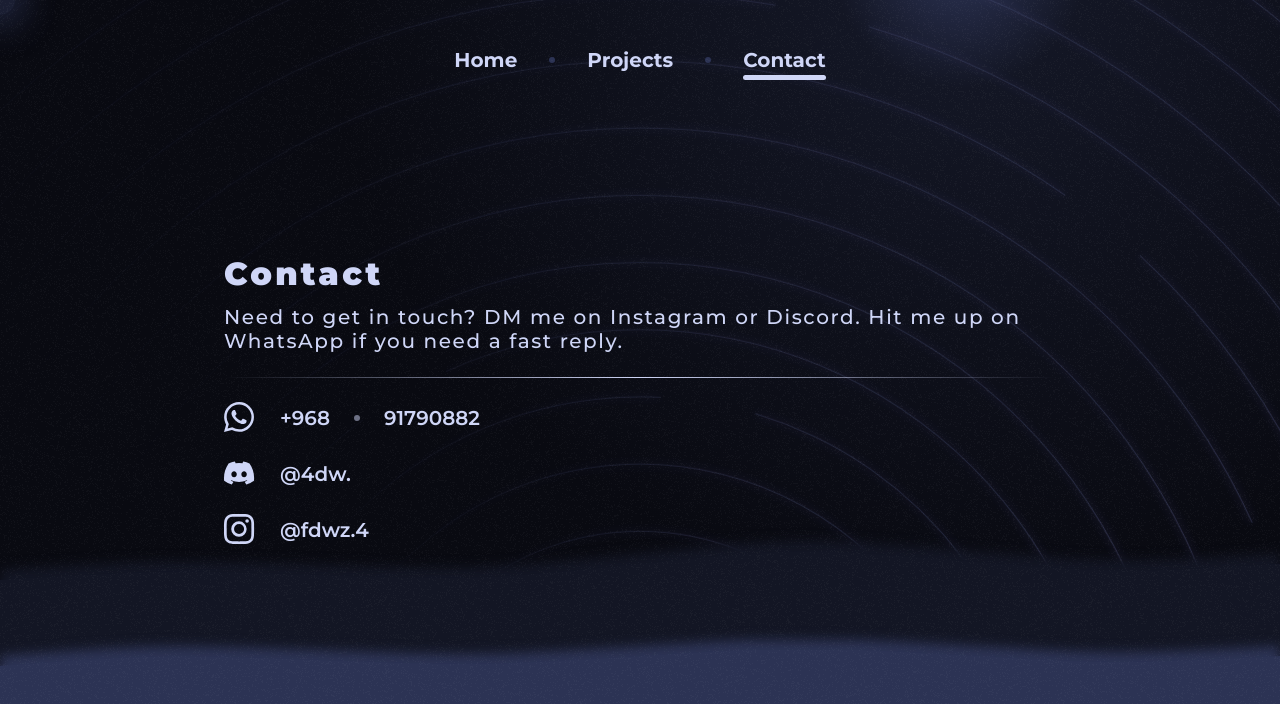
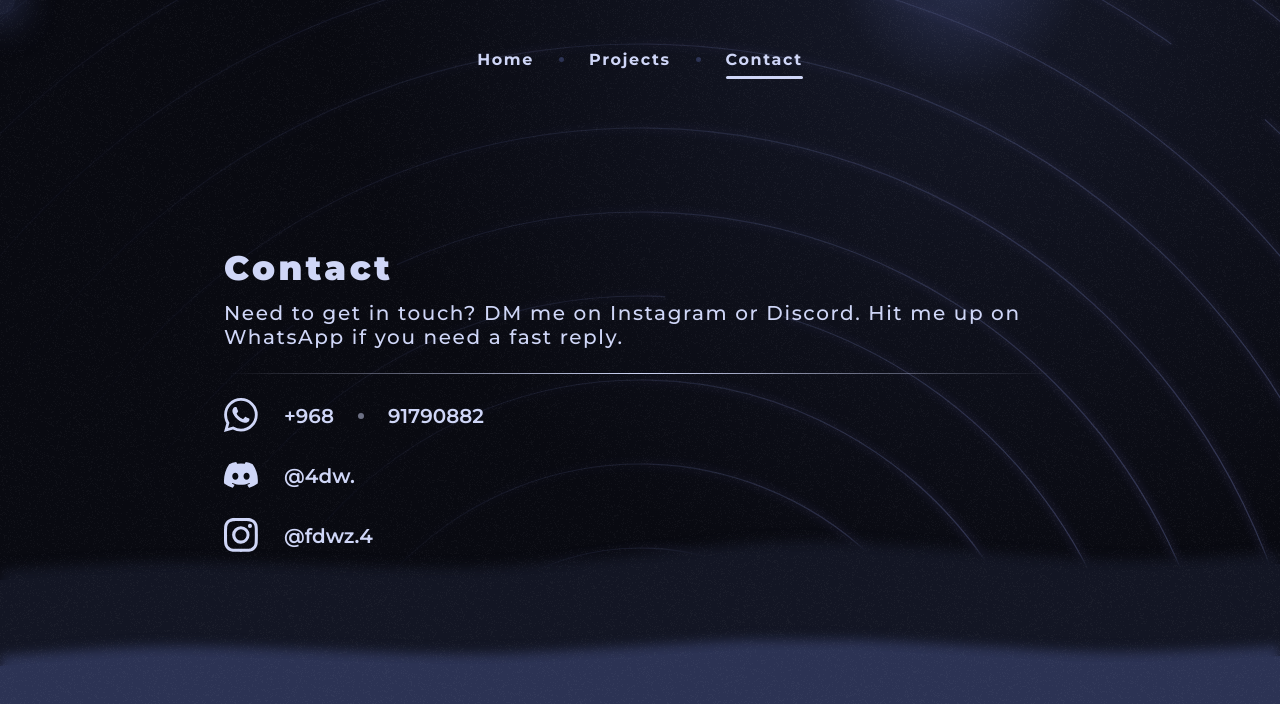
Before and after one commit to FdwZ47/FdwZ47.dev, a Vue app: page /Contacts in a window 1280 px wide. Shown: the top 704 px of the page. Built offline with nearby package versions, Linux system fonts and the light colour scheme.

Commit message:
fix trails and sizes

```diff
--- a/src/assets/styles/_variables.sass
+++ b/src/assets/styles/_variables.sass
@@ -11,15 +11,15 @@ $space-lg: clamp(1rem, 3vw, 2rem)
 $space-xl: clamp(1.5rem, 4vw, 3rem)
 $space-2xl: clamp(2rem, 6vw, 5rem)
 
-$font-xs: clamp(0.75rem, 0.7rem + 0.25vw, 0.875rem)
-$font-sm: clamp(0.875rem, 0.8rem + 0.35vw, 1rem)
-$font-md: clamp(1rem, 0.9rem + 0.5vw, 1.25rem)
-$font-lg: clamp(1.25rem, 1rem + 0.75vw, 1.5rem)
-$font-xl: clamp(1.5rem, 1.2rem + 1vw, 2rem)
+$font-xs: clamp(0.875rem, 0.8rem + 0.25vw, 0.95rem)
+$font-sm: clamp(1rem, 0.9rem + 0.35vw, 1.05rem)
+$font-md: clamp(1.125rem, 1rem + 0.5vw, 1.25rem)
+$font-lg: clamp(1.5rem, 1.25rem + 0.75vw, 1.625rem)
+$font-xl: clamp(1.75rem, 1.5rem + 1vw, 2.125rem)
 
-$icon-sm: clamp(1.5rem, 1.25rem + 1vw, 2rem)
-$icon-md: clamp(2rem, 1.75rem + 1.25vw, 2.75rem)
-$icon-lg: clamp(2.5rem, 2rem + 1.5vw, 3.5rem)
+$icon-sm: clamp(1.75rem, 1.5rem + 1vw, 2.25rem)
+$icon-md: clamp(2.25rem, 2rem + 1.5vw, 3rem)
+$icon-lg: clamp(2.75rem, 2.25rem + 1.5vw, 3.75rem)
 
 $bp-sm: 480px
 $bp-md: 768px
--- a/src/assets/styles/home.sass
+++ b/src/assets/styles/home.sass
@@ -4,7 +4,7 @@
     display: flex
     justify-content: center
     svg
-        width: clamp(250px, 40vw, 433px)
+        width: clamp(320px, 70vw, 500px)
         height: auto
         filter: drop-shadow(0 0 0.625rem $text-base)
         path
--- a/src/assets/styles/navbar.sass
+++ b/src/assets/styles/navbar.sass
@@ -1,12 +1,12 @@
 @use './_variables' as *
 
 .navbar-container
-    padding: $space-xl $space-2xl
+    padding: 50px 125px
     display: flex
     position: sticky
     justify-content: center
     top: 0
-    gap: $space-lg
+    gap: 25px
     z-index: 1100
 
 .menu
@@ -14,11 +14,12 @@
     flex-direction: row
     justify-content: center
     align-items: center
-    gap: $space-lg
+    gap: 25px
     .menulink
         font-weight: bold
         color: $text-base
-        font-size: $font-md
+        font-size: 1rem
+        letter-spacing: 0.1em
         text-decoration: none
         display: flex
         align-items: center
@@ -30,10 +31,10 @@
             display: block
             position: absolute
             background: $text-base
-            bottom: -0.5rem
-            width: 0.3rem
-            height: 0.3rem
-            border-radius: 0.375rem
+            bottom: -10px
+            width: 3px
+            height: 3px
+            border-radius: 6px
             transition: all 0.15s linear
             opacity: 0
         &:hover::after
@@ -42,19 +43,21 @@
             width: 100%
             opacity: 1
     .divider
-        width: 0.375rem
-        height: 0.375rem
+        width: 5px
+        height: 5px
         background-color: $lighter-sea
         border-radius: 100%
 
-@media (max-width: $bp-md)
+@media (max-width: 768px)
     .navbar-container
-        padding: $space-md $space-lg
+        padding: 40px 40px
     .menu
-        gap: $space-md
+        gap: 20px
 
-@media (max-width: $bp-sm)
+@media (max-width: 480px)
+    .navbar-container
+        padding: 35px 20px
     .menu
-        gap: $space-sm
+        gap: 15px
         .menulink
-            font-size: $font-sm
+            font-size: 0.875rem
--- a/src/components/extensions/lighter.vue
+++ b/src/components/extensions/lighter.vue
@@ -41,7 +41,7 @@ const opacity = computed(() => {
   position: fixed
   inset: 0
   pointer-events: none
-  z-index: 5
+  z-index: -10000
 
 .light-dot
   position: absolute
--- a/src/components/extensions/manaflow.vue
+++ b/src/components/extensions/manaflow.vue
@@ -38,6 +38,12 @@ const wavePaths = ref<string[]>(waveLayers.map(() => ''))
 
 const starRings = Array.from({ length: 15 }, (_, index) => (index + 1) * 3.5)
 const starMaskId = `star-trails-mask-${Math.random().toString(36).slice(2)}`
+
+const fixedSize = 2400
+const starTrailsStyle = {
+  width: `${fixedSize}px`,
+  height: `${fixedSize}px`,
+}
 
 let elapsed = 0
 let lastTime = 0
@@ -106,7 +112,7 @@ onUnmounted(() => {
 
 <template>
   <div class="manaflow-root" aria-hidden="true">
-    <div class="star-trails">
+    <div class="star-trails" :style="starTrailsStyle">
       <svg xmlns="http://www.w3.org/2000/svg" viewBox="0 0 100 100">
         <defs>
           <mask :id="starMaskId">
@@ -160,8 +166,6 @@ onUnmounted(() => {
   position: fixed
   bottom: 0
   left: 50%
-  width: max(150vw, 150vh)
-  height: max(150vw, 150vh)
   transform: translate(-50%, 50%) translateZ(0)
   display: flex
   justify-content: center
```
